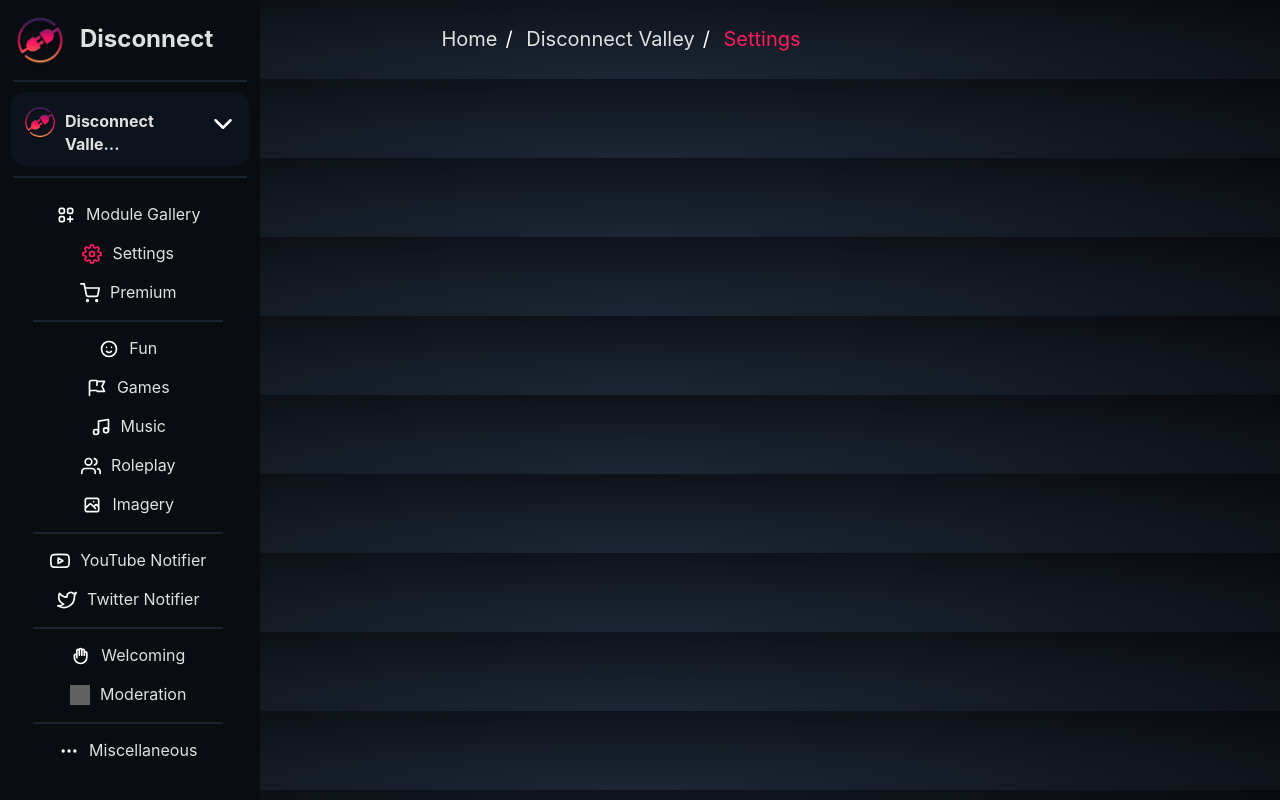
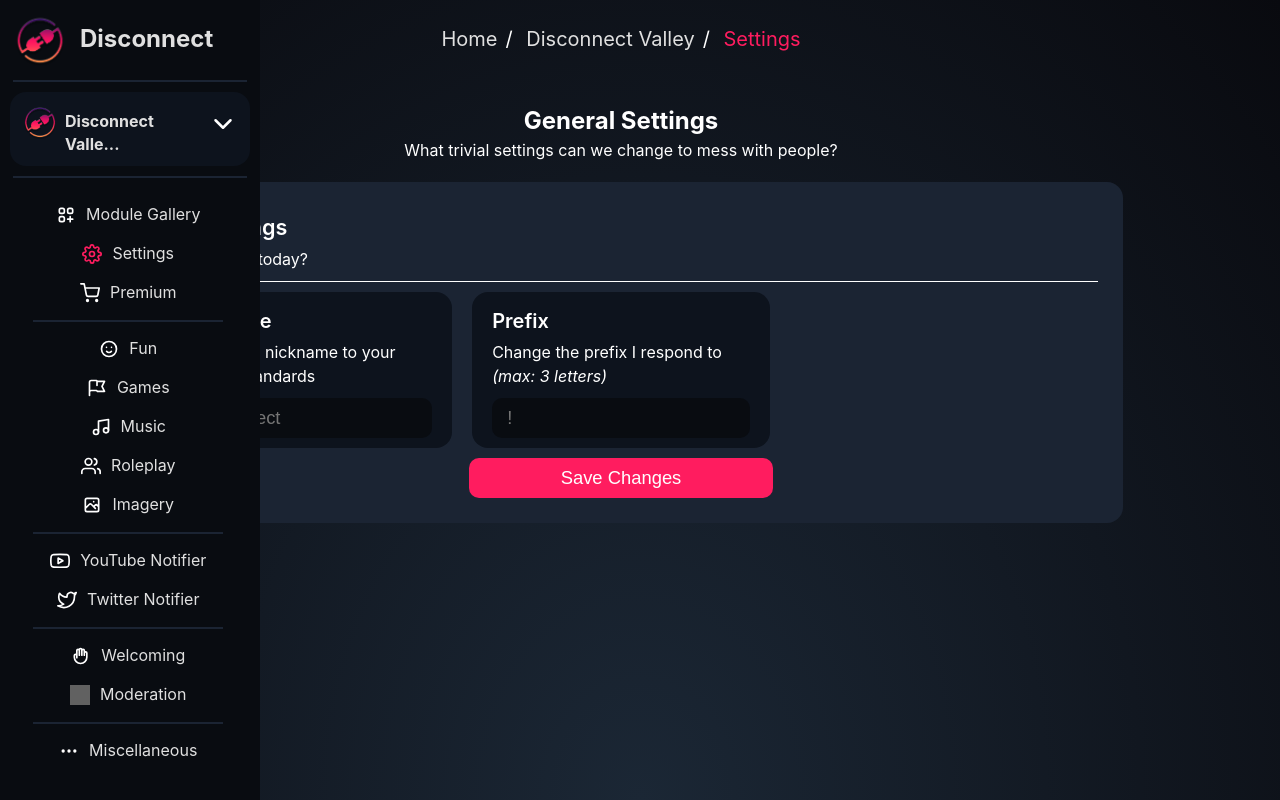
Before and after one commit to DisconnectDiscordBot/Website-V2, a Next.js app: page /dashboard/1/settings in a window 1280 px wide. Built offline with nearby package versions, Linux system fonts and the light colour scheme; grey boxes are pictures that could not be loaded.

Commit message:
Added more settings

```diff
--- a/pages/dashboard/[id]/settings.js
+++ b/pages/dashboard/[id]/settings.js
@@ -25,6 +25,49 @@ export default function Dashboard() {
 						</li>
 					</ul>
 				</div>
+				<div className={styles.container}>
+					<h2>General Settings</h2>
+					<p>
+						What trivial settings can we change to mess with people?
+					</p>
+
+					<div className={styles.group}>
+						<h3>Main Settings</h3>
+						<p>How will I look today?</p>
+						<div className={styles.divider} />
+						<div className={styles.settings}>
+							<div className={styles.setting}>
+								<p className={styles.title}>Nickname</p>
+								<p>
+									Change my nickname to your server's
+									standards
+								</p>
+								<input
+									type='text'
+									id='nickname'
+									name='nickname'
+									maxLength='32'
+									placeholder='Disconnect'
+								/>
+							</div>
+							<div className={styles.setting}>
+								<p className={styles.title}>Prefix</p>
+								<p>
+									Change the prefix I respond to{' '}
+									<i>(max: 3 letters)</i>
+								</p>
+								<input
+									type='text'
+									id='prefix'
+									name='prefix'
+									maxLength='3'
+									placeholder='!'
+								/>
+							</div>
+						</div>
+						<button>Save Changes</button>
+					</div>
+				</div>
 			</DashboardLayout>
 		</>
 	);
--- a/styles/dashboard/Dashboard.module.scss
+++ b/styles/dashboard/Dashboard.module.scss
@@ -63,6 +63,25 @@
 		width: 100%;
 		margin-bottom: 10px;
 	}
+
+	button {
+		color: var(--textNormal);
+		padding: 0 15px;
+		font-size: 1.15rem;
+		width: calc(96% / 3);
+		height: 40px;
+		background: var(--primary);
+		border-radius: 10px;
+		border: none;
+		transition: all 0.5s ease;
+		cursor: pointer;
+		user-select: none;
+
+		&:hover {
+			background-color: var(--secondary);
+			box-shadow: 0px 5px 10px #ff52525b;
+		}
+	}
 }
 
 .settings {
@@ -87,6 +106,17 @@
 			filter: brightness(1) invert(1);
 			margin-top: 10px;
 		}
+
+		input {
+			color: var(--textNormal);
+			padding: 0 15px;
+			font-size: 1.15rem;
+			width: 100%;
+			height: 40px;
+			background: var(--baseDark);
+			border-radius: 10px;
+			border: none;
+		}
 	}
 }
 
--- a/styles/dashboard/Sidebar.module.scss
+++ b/styles/dashboard/Sidebar.module.scss
@@ -1,6 +1,7 @@
 .pageContent {
 	position: relative;
 	width: calc(100vw - 100px);
+	min-height: 100vh;
 	z-index: 0;
 	left: 90px;
 	color: #fff;
@@ -9,11 +10,16 @@
 .main {
 	width: 80px;
 	height: 100vh;
+	overflow-y: scroll;
 	position: fixed;
 	background-color: var(--baseDarkTrans);
 	transition: all 0.5s ease;
 	z-index: 1;
 	color: var(--textGrey);
+
+	&::-webkit-scrollbar {
+		display: none;
+	}
 
 	.show,
 	.otherServers {
```
